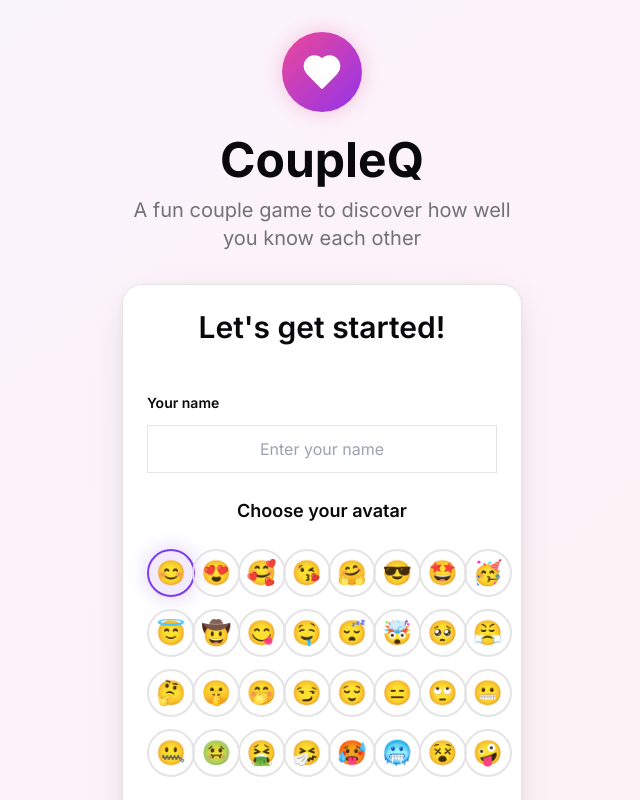
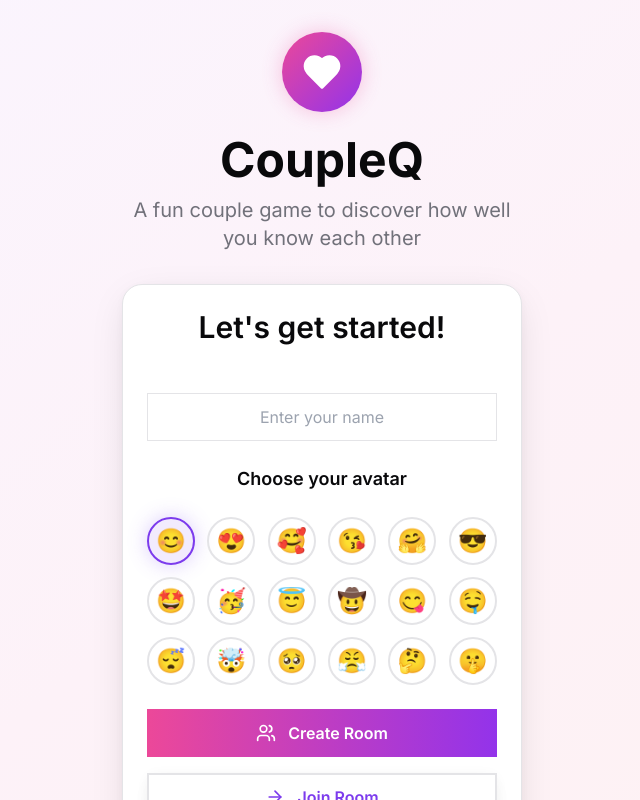
Before and after one commit to gimnathperera/coupleQ, a Next.js app: page / in a window 1280 px wide. Shown: the top 800 px of the page, without its empty margins (318-958 px from the left). Built offline with nearby package versions, Linux system fonts and the light colour scheme; no server answers.

Commit message:
refactor: remove unnecessary label from name input and adjust avatar grid layout

```diff
--- a/app/page.tsx
+++ b/app/page.tsx
@@ -92,12 +92,6 @@
           <CardContent className="space-y-6">
             {/* Name Input */}
             <div>
-              <label
-                htmlFor="name"
-                className="block text-sm font-semibold text-foreground mb-3"
-              >
-                Your name
-              </label>
               <Input
                 id="name"
                 type="text"
--- a/components/AvatarPicker.tsx
+++ b/components/AvatarPicker.tsx
@@ -18,7 +18,7 @@
       <h3 className="text-lg font-semibold text-foreground mb-6 text-center">
         Choose your avatar
       </h3>
-      <div className="grid grid-cols-8 gap-3 max-w-sm mx-auto">
+      <div className="grid grid-cols-6 gap-3 max-w-sm mx-auto">
         {AVATAR_OPTIONS.map((avatar) => (
           <motion.button
             key={avatar}
```
Also changed, not shown: lib/types.ts (+0 -14 lines).
